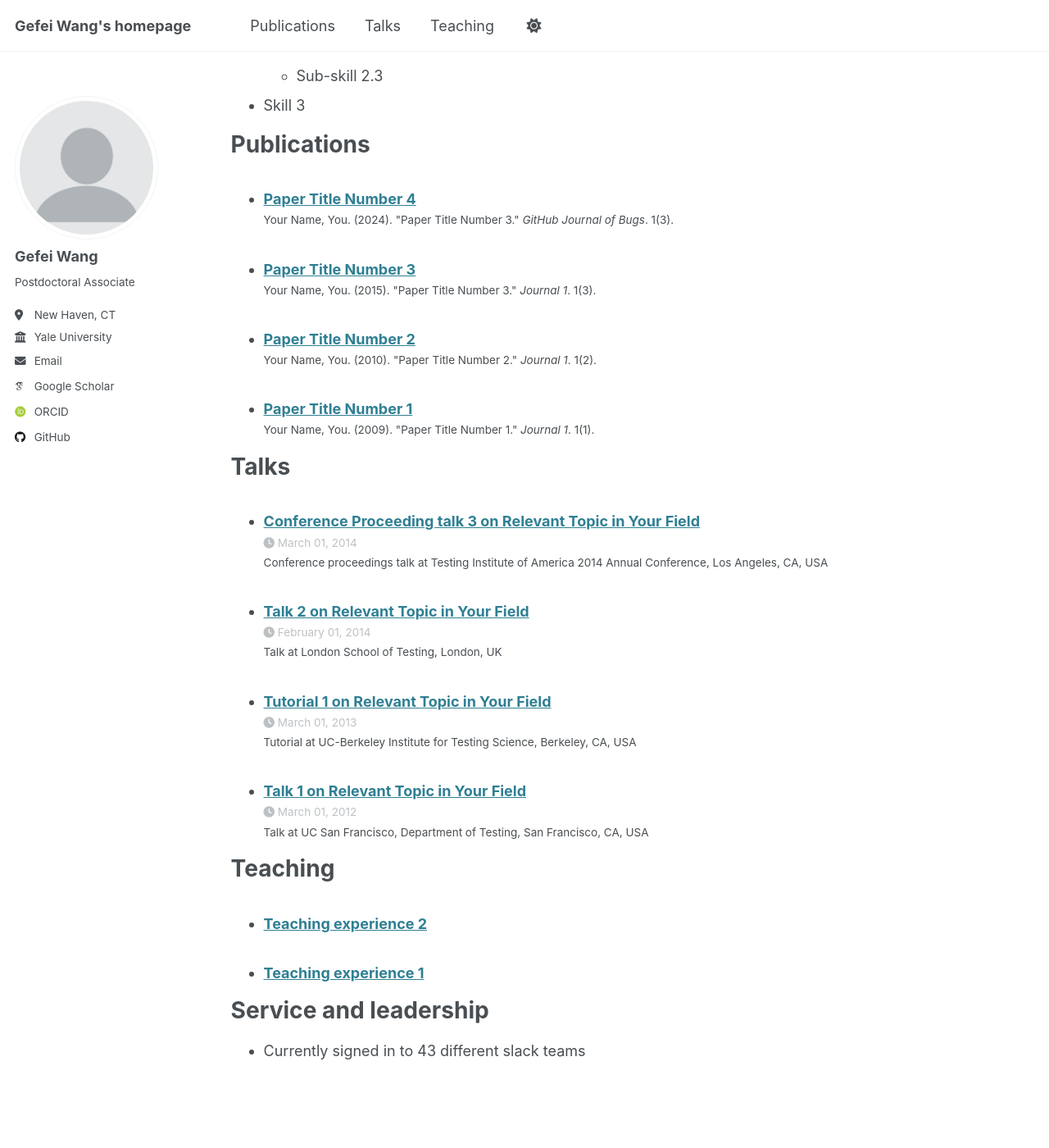
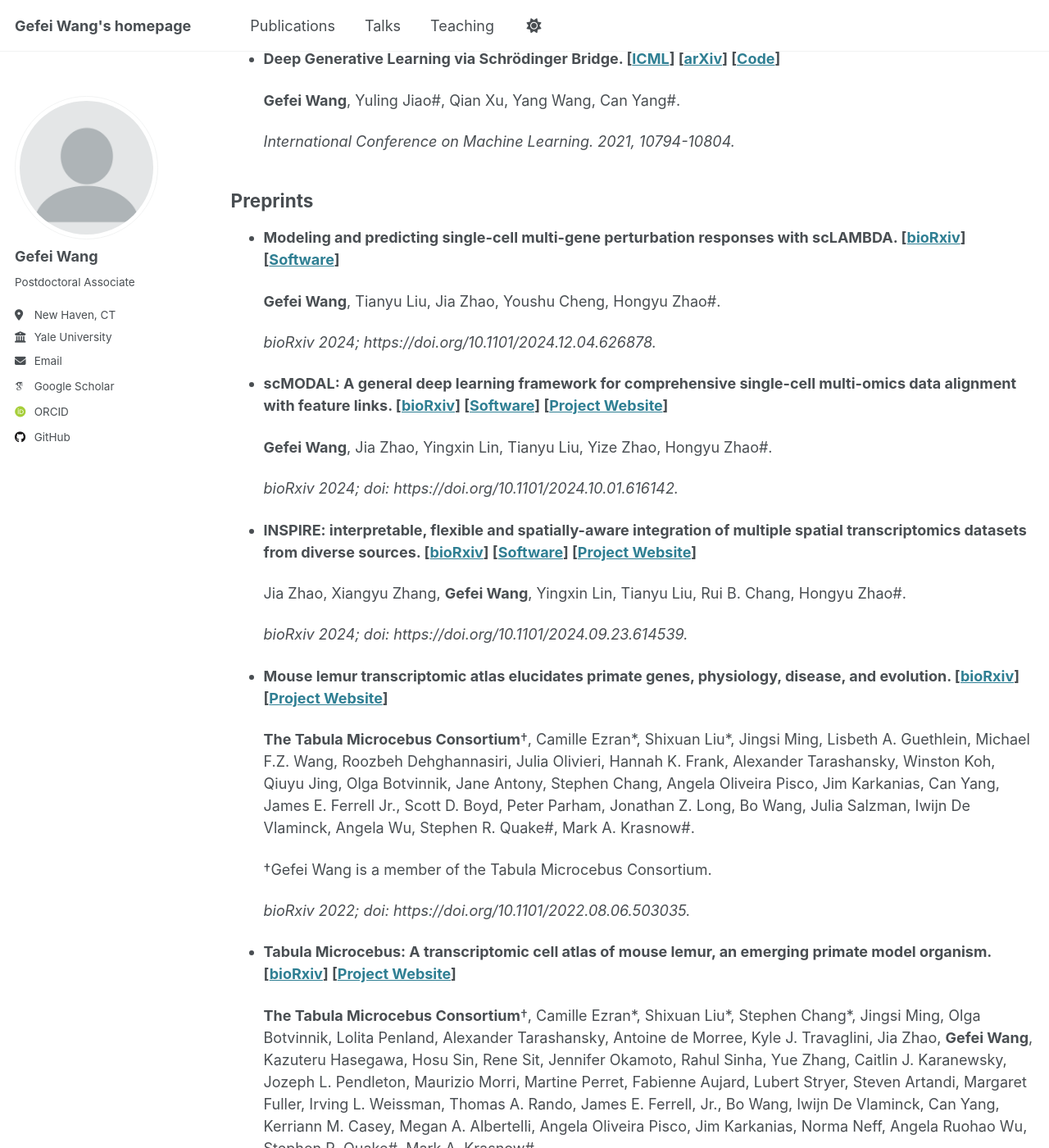
Before and after one commit to gefeiwang/gefeiwang.github.io, a Jekyll site: the page built from _pages/publications.md, in a window 1280 px wide and 1400 px high, scrolled down 920 px. Shown: the whole window at 82% size. Built offline with Jekyll 4.4.1, drawn with Linux system fonts in a browser that asks for light colours; some web fonts are replaced; some of the changed text lies outside the part shown.

Commit message:
Update publications.md

```diff
--- a/_pages/publications.md
+++ b/_pages/publications.md
@@ -8,56 +8,71 @@ author_profile: true
 
 {% include base_path %}
 
-Education
-======
-* Ph.D in Version Control Theory, GitHub University, 2018 (expected)
-* M.S. in Jekyll, GitHub University, 2014
-* B.S. in GitHub, GitHub University, 2012
 
-Work experience
-======
-* Spring 2024: Academic Pages Collaborator
-  * GitHub University
-  * Duties includes: Updates and improvements to template
-  * Supervisor: The Users
+\* Joint first authors. # Corresponding authors.
 
-* Fall 2015: Research Assistant
-  * GitHub University
-  * Duties included: Merging pull requests
-  * Supervisor: Professor Hub
+## Publications
 
-* Summer 2015: Research Assistant
-  * GitHub University
-  * Duties included: Tagging issues
-  * Supervisor: Professor Git
+- **An organism-wide atlas of hormonal signaling based on the mouse lemur single-cell transcriptome. \[[Nature Communications](https://www.nature.com/articles/s41467-024-46070-9)\] \[[bioRxiv](https://doi.org/10.1101/2021.12.13.472243)\] \[[Project Website](https://tabula-microcebus.ds.czbiohub.org/)\]**
 
-Skills
-======
-* Skill 1
-* Skill 2
-  * Sub-skill 2.1
-  * Sub-skill 2.2
-  * Sub-skill 2.3
-* Skill 3
+  Shixuan Liu, Camille Ezran, Michael F. Z. Wang, Zhengda Li, **The Tabula Microcebus Consortium**†, Jonathon Z. Long, Iwijn De Vlaminck, Sheng Wang, Christin Kuo, Jacques Epelbaum, Jeremy Terrien, Mark A. Krasnow#, James E. Ferrell, Jr.#.
 
-Publications
-======
-  <ul>{% for post in site.publications reversed %}
-    {% include archive-single-cv.html %}
-  {% endfor %}</ul>
+  †Gefei Wang is a member of the Tabula Microcebus Consortium.
 
-Talks
-======
-  <ul>{% for post in site.talks reversed %}
-    {% include archive-single-talk-cv.html  %}
-  {% endfor %}</ul>
+  *Nature Communications. 2024, 15(1): 2188.*
 
-Teaching
-======
-  <ul>{% for post in site.teaching reversed %}
-    {% include archive-single-cv.html %}
-  {% endfor %}</ul>
+- **Construction of a 3D whole organism spatial atlas by joint modelling of multiple slices with deep neural networks. \[[Nature Machine Intelligence](https://www.nature.com/articles/s42256-023-00734-1)\] \[[Read fulltext](https://rdcu.be/doZ9u)\] \[[bioRxiv](https://doi.org/10.1101/2023.02.02.526814)\] \[[Software](https://github.com/YangLabHKUST/STitch3D)\] \[[Project Website](https://stitch3d-tutorial.readthedocs.io/en/latest/index.html)\]**
 
-Service and leadership
-======
-* Currently signed in to 43 different slack teams
+  **Gefei Wang**\*, Jia Zhao\*, Yan Yan, Yang Wang, Angela Ruohao Wu#, Can Yang#.
+
+  *Nature Machine Intelligence. 2023, 5(11): 1200–1213.*
+
+- **Adversarial domain translation networks for integrating large-scale atlas-level single-cell datasets. \[[Nature Computational Science](https://www.nature.com/articles/s43588-022-00251-y)\] \[[Read fulltext](https://rdcu.be/cOCbU)\] \[[bioRvix](https://doi.org/10.1101/2021.11.16.468892)\] \[[Blog](https://communities.springernature.com/posts/adversarial-domain-translation-networks-for-integrating-large-scale-atlas-level-single-cell-datasets)\] \[[Software](https://github.com/YangLabHKUST/Portal)\]**
+
+  Jia Zhao\*, **Gefei Wang**\*, Jingsi Ming, Zhixiang Lin, Yang Wang, **The Tabula Microcebus Consortium**†, Angela Ruohao Wu#, Can Yang#.
+
+  †Gefei Wang is a member of the Tabula Microcebus Consortium.
+
+  *Nature Computational Science. 2022, 2(5): 317-330.*
+
+- **Deep Generative Learning via Schrödinger Bridge. \[[ICML](https://proceedings.mlr.press/v139/wang21l.html)\] \[[arXiv](https://arxiv.org/abs/2106.10410)\] \[[Code](https://github.com/YangLabHKUST/DGLSB)\]**
+
+  **Gefei Wang**, Yuling Jiao#, Qian Xu, Yang Wang, Can Yang#.
+
+  *International Conference on Machine Learning. 2021, 10794-10804.*
+
+## Preprints
+
+- **Modeling and predicting single-cell multi-gene perturbation responses with scLAMBDA. \[[bioRxiv](https://doi.org/10.1101/2024.12.04.626878)\] \[[Software](https://github.com/gefeiwang/scLAMBDA)\]**
+
+  **Gefei Wang**, Tianyu Liu, Jia Zhao, Youshu Cheng, Hongyu Zhao#.
+
+  *bioRxiv 2024; https://doi.org/10.1101/2024.12.04.626878.*
+
+- **scMODAL: A general deep learning framework for comprehensive single-cell multi-omics data alignment with feature links. \[[bioRxiv](https://doi.org/10.1101/2024.10.01.616142)\] \[[Software](https://github.com/gefeiwang/scMODAL)\] \[[Project Website](https://doi.org/10.1101/2024.10.01.616142)\]**
+
+  **Gefei Wang**, Jia Zhao, Yingxin Lin, Tianyu Liu, Yize Zhao, Hongyu Zhao#.
+
+  *bioRxiv 2024; doi: https://doi.org/10.1101/2024.10.01.616142.*
+
+- **INSPIRE: interpretable, flexible and spatially-aware integration of multiple spatial transcriptomics datasets from diverse sources. \[[bioRxiv](https://doi.org/10.1101/2024.09.23.614539)\] \[[Software](https://github.com/jiazhao97/INSPIRE)\] \[[Project Website](https://inspire-tutorial.readthedocs.io/en/latest/)\]**
+
+  Jia Zhao, Xiangyu Zhang, **Gefei Wang**, Yingxin Lin, Tianyu Liu, Rui B. Chang, Hongyu Zhao#.
+
+  *bioRxiv 2024; doi: https://doi.org/10.1101/2024.09.23.614539.*
+
+- **Mouse lemur transcriptomic atlas elucidates primate genes, physiology, disease, and evolution. \[[bioRxiv](https://doi.org/10.1101/2022.08.06.503035)\] \[[Project Website](https://tabula-microcebus.ds.czbiohub.org/)\]**
+
+  **The Tabula Microcebus Consortium**†, Camille Ezran\*, Shixuan Liu\*, Jingsi Ming, Lisbeth A. Guethlein, Michael F.Z. Wang, Roozbeh Dehghannasiri, Julia Olivieri, Hannah K. Frank, Alexander Tarashansky, Winston Koh, Qiuyu Jing, Olga Botvinnik, Jane Antony, Stephen Chang, Angela Oliveira Pisco, Jim Karkanias, Can Yang, James E. Ferrell Jr., Scott D. Boyd, Peter Parham, Jonathan Z. Long, Bo Wang, Julia Salzman, Iwijn De Vlaminck, Angela Wu, Stephen R. Quake#, Mark A. Krasnow#.
+
+  †Gefei Wang is a member of the Tabula Microcebus Consortium.
+
+  *bioRxiv 2022; doi: https://doi.org/10.1101/2022.08.06.503035.*
+
+- **Tabula Microcebus: A transcriptomic cell atlas of mouse lemur, an emerging primate model organism. \[[bioRxiv](https://doi.org/10.1101/2021.12.12.469460)\] \[[Project Website](https://tabula-microcebus.ds.czbiohub.org/)\]**
+
+  **The Tabula Microcebus Consortium**†, Camille Ezran\*, Shixuan Liu\*, Stephen Chang\*, Jingsi Ming, Olga Botvinnik, Lolita Penland, Alexander Tarashansky, Antoine de Morree, Kyle J. Travaglini, Jia Zhao, **Gefei Wang**, Kazuteru Hasegawa, Hosu Sin, Rene Sit, Jennifer Okamoto, Rahul Sinha, Yue Zhang, Caitlin J. Karanewsky, Jozeph L. Pendleton, Maurizio Morri, Martine Perret, Fabienne Aujard, Lubert Stryer, Steven Artandi, Margaret Fuller, Irving L. Weissman, Thomas A. Rando, James E. Ferrell, Jr., Bo Wang, Iwijn De Vlaminck, Can Yang, Kerriann M. Casey, Megan A. Albertelli, Angela Oliveira Pisco, Jim Karkanias, Norma Neff, Angela Ruohao Wu, Stephen R. Quake#, Mark A. Krasnow#.
+
+  †Gefei Wang is a member of the Tabula Microcebus Consortium.
+
+  *bioRxiv 2021; doi: https://doi.org/10.1101/2021.12.12.469460.*
```
